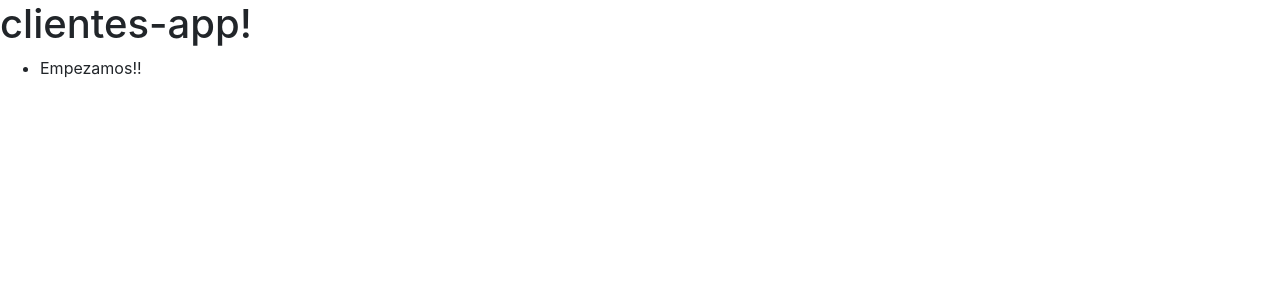
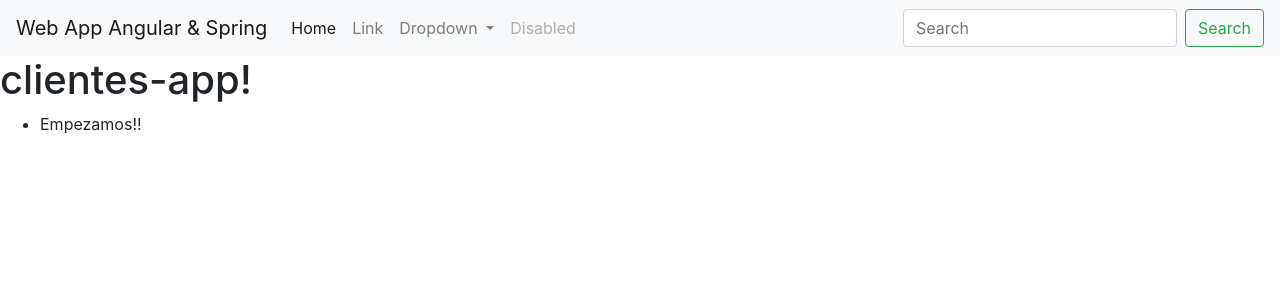
Before and after one commit to ecristobale/web-app-full-stack, an Angular app in the folder angular/clientes-app/: page / in a window 1280 px wide. Shown: the top 300 px of the page. Built offline with nearby package versions, Linux system fonts and the light colour scheme.

Commit message:
Header created by creating an angular component.

```diff
--- a/angular/clientes-app/src/app/app.component.html
+++ b/angular/clientes-app/src/app/app.component.html
@@ -1,3 +1,5 @@
+<app-header></app-header>
+
 <h1>
   {{ title }}!
 </h1>
--- a/angular/clientes-app/src/app/app.module.ts
+++ b/angular/clientes-app/src/app/app.module.ts
@@ -2,10 +2,12 @@
 import { NgModule } from '@angular/core';
 
 import { AppComponent } from './app.component';
+import { HeaderComponent } from './header/header.component';
 
 @NgModule({
   declarations: [
-    AppComponent
+    AppComponent,
+    HeaderComponent
   ],
   imports: [
     BrowserModule
--- /dev/null
+++ b/angular/clientes-app/src/app/header/header.component.html
@@ -0,0 +1,35 @@
+<nav class="navbar navbar-expand-lg navbar-light bg-light">
+    <a class="navbar-brand" href="#">{{ title }}</a>
+    <button class="navbar-toggler" type="button" data-toggle="collapse" data-target="#navbarSupportedContent" aria-controls="navbarSupportedContent" aria-expanded="false" aria-label="Toggle navigation">
+      <span class="navbar-toggler-icon"></span>
+    </button>
+
+    <div class="collapse navbar-collapse" id="navbarSupportedContent">
+      <ul class="navbar-nav mr-auto">
+        <li class="nav-item active">
+          <a class="nav-link" href="#">Home <span class="sr-only">(current)</span></a>
+        </li>
+        <li class="nav-item">
+          <a class="nav-link" href="#">Link</a>
+        </li>
+        <li class="nav-item dropdown">
+          <a class="nav-link dropdown-toggle" href="#" id="navbarDropdown" role="button" data-toggle="dropdown" aria-haspopup="true" aria-expanded="false">
+            Dropdown
+          </a>
+          <div class="dropdown-menu" aria-labelledby="navbarDropdown">
+            <a class="dropdown-item" href="#">Action</a>
+            <a class="dropdown-item" href="#">Another action</a>
+            <div class="dropdown-divider"></div>
+            <a class="dropdown-item" href="#">Something else here</a>
+          </div>
+        </li>
+        <li class="nav-item">
+          <a class="nav-link disabled" href="#" tabindex="-1" aria-disabled="true">Disabled</a>
+        </li>
+      </ul>
+      <form class="form-inline my-2 my-lg-0">
+        <input class="form-control mr-sm-2" type="search" placeholder="Search" aria-label="Search">
+        <button class="btn btn-outline-success my-2 my-sm-0" type="submit">Search</button>
+      </form>
+    </div>
+  </nav>
--- /dev/null
+++ b/angular/clientes-app/src/app/header/header.component.ts
@@ -0,0 +1,17 @@
+import { Component, OnInit } from '@angular/core';
+
+@Component({
+  selector: 'app-header',
+  templateUrl: './header.component.html',
+  styleUrls: ['./header.component.css']
+})
+export class HeaderComponent implements OnInit {
+
+  title = 'Web App Angular & Spring';
+
+  constructor() { }
+
+  ngOnInit() {
+  }
+
+}
```
Also changed, not shown: angular/clientes-app/src/app/header/header.component.css (added).
